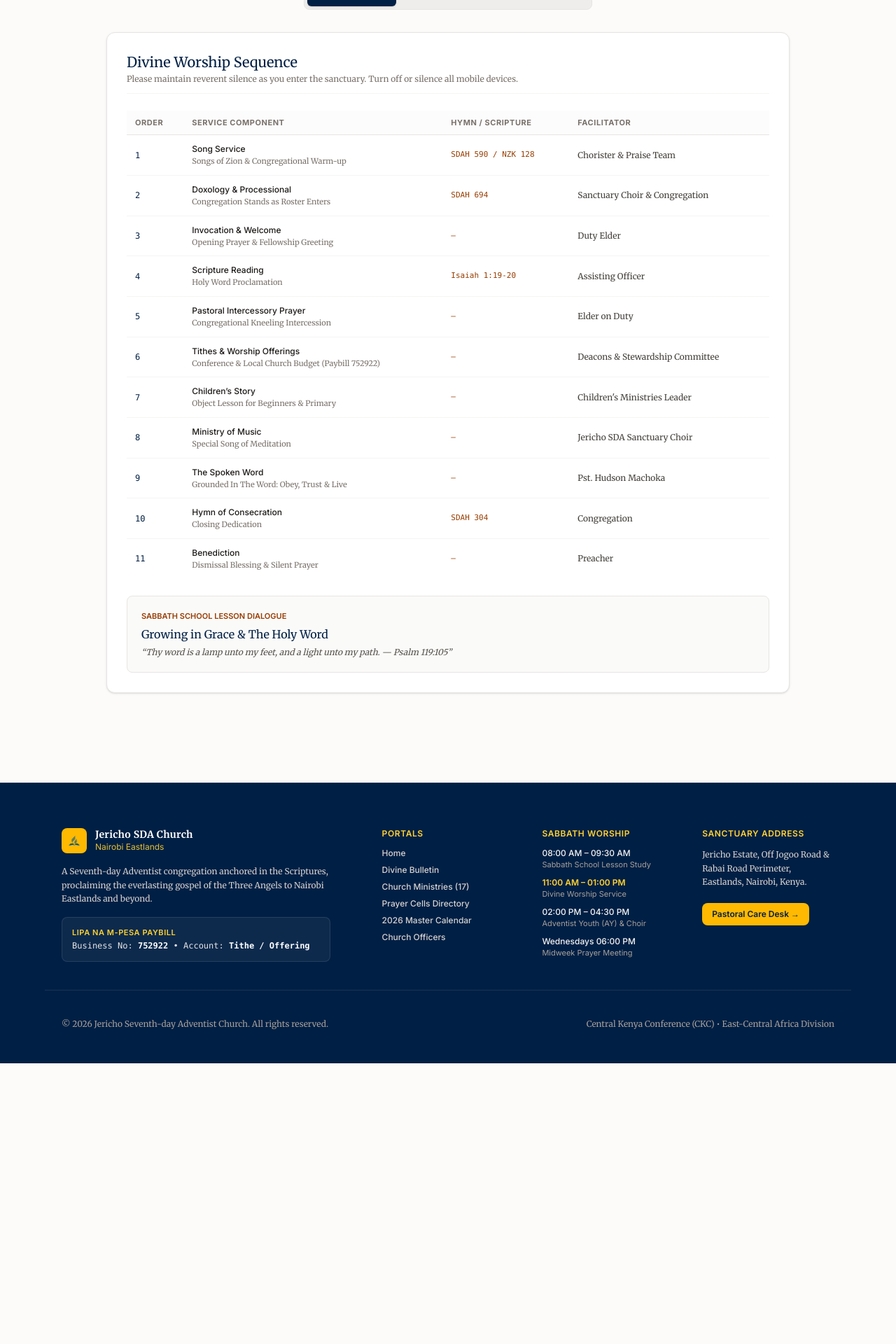
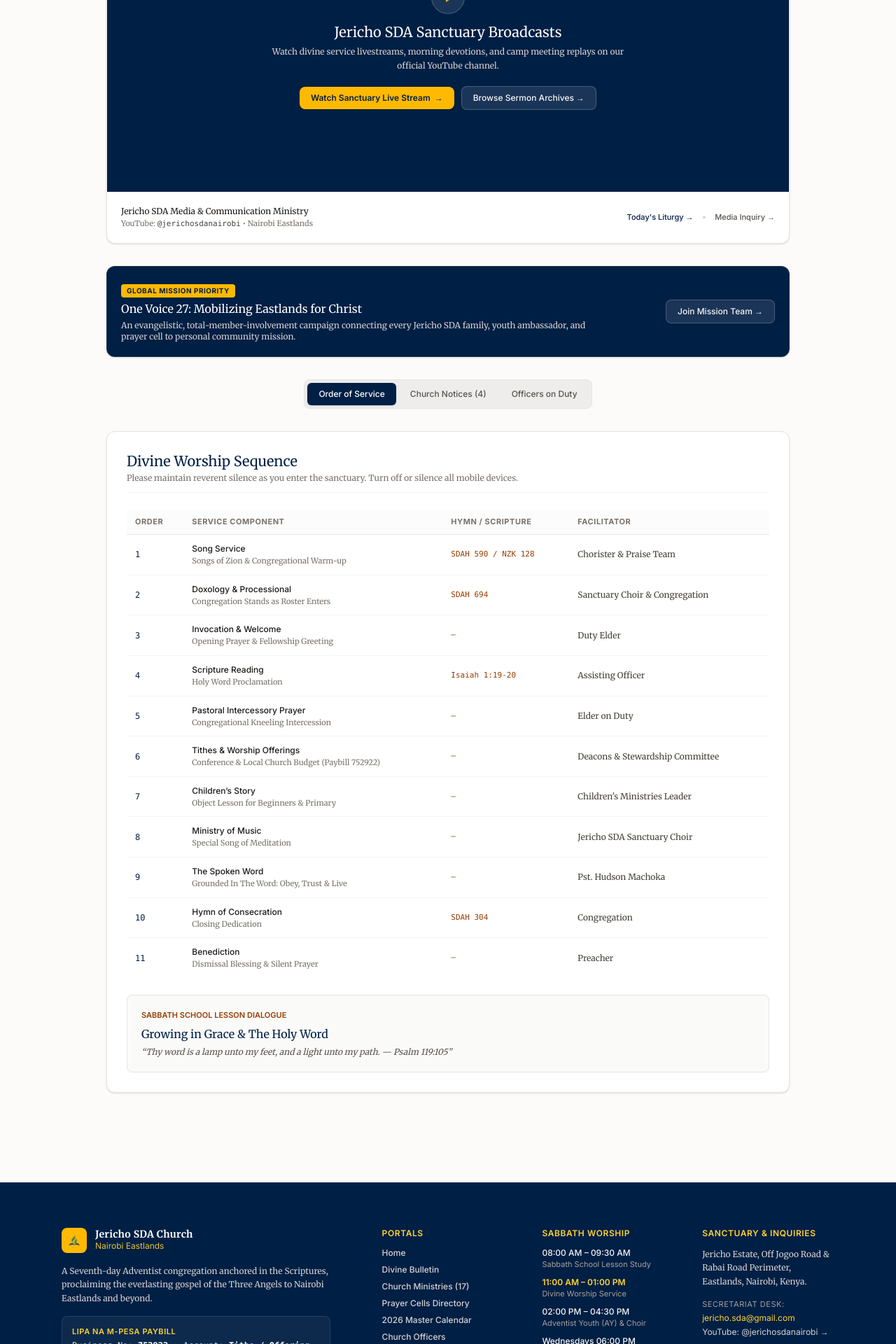
Before and after one commit to JeremyOsuo/jericho-sda-web, a Next.js app: page /bulletin in a window 1280 px wide. Shown: the part 820-2740 px from the top of the page at 70% size. Before the commit the page ends 2339 px from the top, so only its background shows below. Built offline with nearby package versions, Linux system fonts and the light colour scheme.

Commit message:
Standardize email to jericho.sda@gmail.com and embed @jerichosdanairobi livestream

```diff
--- a/app/bulletin/page.tsx
+++ b/app/bulletin/page.tsx
@@ -3,6 +3,7 @@
 import { useState } from "react";
 import Link from "next/link";
 import AdventistLogo from "../components/AdventistLogo";
+import LiveStreamCard from "../components/LiveStreamCard";
 import {
   currentAnnouncement,
   weeklyBulletin,
@@ -94,6 +95,12 @@
           </div>
         </div>
 
+        {/* Live Broadcast Card */}
+        <LiveStreamCard
+          channelHandle="jerichosdanairobi"
+          channelId="UCrcRFa9oS22hMfwMog9zhVA"
+        />
+
         {/* Priority Mission Banner */}
         {currentAnnouncement.active && (
           <div className="bg-[#001f44] rounded-xl p-5 text-white flex flex-col sm:flex-row items-start sm:items-center justify-between gap-4 shadow-sm border border-white/10">
@@ -117,7 +124,7 @@
           </div>
         )}
 
-        {/* Tab Controls (No Emojis) */}
+        {/* Tab Controls */}
         <div className="flex justify-center">
           <div className="inline-flex p-1 bg-stone-200/60 rounded-lg border border-stone-200 gap-1 flex-wrap justify-center">
             {[
--- a/app/care/page.tsx
+++ b/app/care/page.tsx
@@ -55,8 +55,8 @@
   const [submitted, setSubmitted] = useState(false);
   const [copiedEmail, setCopiedEmail] = useState(false);
 
-  // Active church correspondence inbox (prevents bounce-backs)
-  const activeChurchInbox = "jesdatreasury@gmail.com";
+  // Official church correspondence inbox
+  const activeChurchInbox = "jericho.sda@gmail.com";
 
   const handleSubmit = (e: React.FormEvent) => {
     e.preventDefault();
@@ -65,7 +65,9 @@
       return;
     }
 
-    const emailSubject = encodeURIComponent(`[Pastoral Care Request] ${requestType} - ${formData.fullName}`);
+    const emailSubject = encodeURIComponent(
+      `[Pastoral Care Request] ${requestType} - ${formData.fullName}`
+    );
     const emailBody = encodeURIComponent(
       `JERICHO SDA CHURCH - PASTORAL CARE REQUEST\n\n` +
       `Category: ${requestType}\n` +
@@ -338,7 +340,7 @@
           {/* Right Column: Office Hours & Contacts */}
           <div className="lg:col-span-5 space-y-6">
 
-            {/* Urgent Inquiries Card */}
+            {/* Direct Contact Card */}
             <div className="bg-white rounded-xl p-5 border border-stone-200 shadow-sm space-y-2.5">
               <span className="text-[11px] uppercase tracking-wider font-semibold text-amber-800 block">
                 Direct Contact
@@ -349,8 +351,16 @@
               <p className="text-xs text-stone-600 font-serif leading-relaxed">
                 For hospital visits or emergency pastoral needs, you can connect directly with the church secretariat:
               </p>
-              <div className="text-xs space-y-1 pt-1 text-stone-700 font-sans">
-                <div>Email: <strong className="font-mono">{activeChurchInbox}</strong></div>
+              <div className="text-xs space-y-1.5 pt-1 text-stone-700 font-sans">
+                <div>
+                  Email:{" "}
+                  <a
+                    href={`mailto:${activeChurchInbox}`}
+                    className="font-mono text-[#001f44] font-semibold underline hover:text-amber-800"
+                  >
+                    {activeChurchInbox}
+                  </a>
+                </div>
                 <div>Location: <strong>Sanctuary Office, Jericho Estate</strong></div>
               </div>
             </div>
--- a/app/components/Footer.tsx
+++ b/app/components/Footer.tsx
@@ -76,15 +76,35 @@
           </ul>
         </div>
 
-        {/* Col 4: Sanctuary & Pastoral Care */}
+        {/* Col 4: Sanctuary & Contact */}
         <div className="space-y-3">
           <h3 className="text-xs uppercase font-semibold text-amber-300 tracking-wider font-sans">
-            Sanctuary Address
+            Sanctuary &amp; Inquiries
           </h3>
           <p className="text-xs text-stone-300 font-serif leading-relaxed">
             Jericho Estate, Off Jogoo Road &amp; Rabai Road Perimeter,<br />
             Eastlands, Nairobi, Kenya.
           </p>
+
+          <div className="space-y-1 pt-1 text-xs font-serif">
+            <span className="text-[11px] font-sans uppercase tracking-wider text-stone-400 block">
+              Secretariat Desk:
+            </span>
+            <a
+              href="mailto:jericho.sda@gmail.com"
+              className="text-amber-300 hover:underline block font-sans text-xs"
+            >
+              jericho.sda@gmail.com
+            </a>
+            <a
+              href="https://www.youtube.com/@jerichosdanairobi"
+              target="_blank"
+              rel="noopener noreferrer"
+              className="text-stone-300 hover:text-white block font-sans text-xs"
+            >
+              YouTube: @jerichosdanairobi &rarr;
+            </a>
+          </div>
 
           <div className="pt-2">
             <Link
--- /dev/null
+++ b/app/components/LiveStreamCard.tsx
@@ -0,0 +1,140 @@
+"use client";
+
+import { useState, useEffect } from "react";
+import Link from "next/link";
+import AdventistLogo from "./AdventistLogo";
+
+interface LiveStreamCardProps {
+  channelHandle?: string;
+  channelId?: string;
+}
+
+export default function LiveStreamCard({
+  channelHandle = "jerichosdanairobi",
+  channelId = "UCrcRFa9oS22hMfwMog9zhVA",
+}: LiveStreamCardProps) {
+  const [isSabbathServiceTime, setIsSabbathServiceTime] = useState(false);
+
+  useEffect(() => {
+    const checkSabbathTime = () => {
+      const now = new Date();
+      // Calculate East Africa Time (UTC+3 / Africa/Nairobi)
+      const eatString = now.toLocaleString("en-US", { timeZone: "Africa/Nairobi" });
+      const eatDate = new Date(eatString);
+
+      const dayOfWeek = eatDate.getDay(); // 6 = Saturday (Sabbath)
+      const hours = eatDate.getHours();
+      const minutes = eatDate.getMinutes();
+      const totalMinutes = hours * 60 + minutes;
+
+      // Sabbath Divine Worship window: 08:30 AM (510 min) to 01:00 PM (780 min)
+      const isDuringService = dayOfWeek === 6 && totalMinutes >= 510 && totalMinutes <= 780;
+      setIsSabbathServiceTime(isDuringService);
+    };
+
+    checkSabbathTime();
+    const interval = setInterval(checkSabbathTime, 60000);
+    return () => clearInterval(interval);
+  }, []);
+
+  const channelUrl = `https://www.youtube.com/@${channelHandle}`;
+  const liveUrl = `https://www.youtube.com/@${channelHandle}/live`;
+
+  return (
+    <div className="bg-white rounded-xl border border-stone-200 shadow-sm overflow-hidden text-stone-900">
+      {/* Top Status Header */}
+      <div className="px-5 py-3.5 border-b border-stone-100 flex items-center justify-between gap-3 bg-stone-50/70">
+        <div className="flex items-center gap-2">
+          {isSabbathServiceTime ? (
+            <span className="inline-flex items-center gap-1.5 bg-rose-50 text-rose-700 border border-rose-200 text-[10px] font-sans font-semibold uppercase tracking-wider px-2.5 py-0.5 rounded-full">
+              <span className="w-2 h-2 rounded-full bg-rose-600 animate-pulse" />
+              Live Sanctuary Broadcast
+            </span>
+          ) : (
+            <span className="inline-flex items-center gap-1.5 text-stone-500 text-[10px] font-sans font-medium uppercase tracking-wider">
+              <AdventistLogo className="w-3.5 h-3.5 text-amber-800" />
+              Divine Worship Stream
+            </span>
+          )}
+        </div>
+
+        <span className="text-[11px] text-stone-500 font-serif">
+          Sabbaths &bull; 08:30 AM &ndash; 01:00 PM EAT
+        </span>
+      </div>
+
+      {/* Visual Facade & Channel Hero */}
+      <div className="relative aspect-video sm:aspect-[21/9] bg-[#001f44] text-white flex items-center justify-center p-6 text-center">
+        <div className="space-y-3 max-w-lg">
+          <div className="w-12 h-12 rounded-full bg-white/10 border border-white/20 flex items-center justify-center mx-auto text-amber-400">
+            <svg className="w-6 h-6 ml-0.5" fill="currentColor" viewBox="0 0 24 24">
+              <path d="M8 5v14l11-7z" />
+            </svg>
+          </div>
+
+          <div className="space-y-1">
+            <h3 className="font-serif text-lg sm:text-xl text-stone-50">
+              {isSabbathServiceTime
+                ? "Sabbath Divine Service is Live"
+                : "Jericho SDA Sanctuary Broadcasts"}
+            </h3>
+            <p className="text-xs text-stone-300 font-serif leading-relaxed">
+              {isSabbathServiceTime
+                ? "Join the sanctuary family online as we worship the Lord in the beauty of holiness."
+                : "Watch divine service livestreams, morning devotions, and camp meeting replays on our official YouTube channel."}
+            </p>
+          </div>
+
+          <div className="pt-2 flex flex-wrap items-center justify-center gap-2.5">
+            <a
+              href={liveUrl}
+              target="_blank"
+              rel="noopener noreferrer"
+              className="bg-amber-400 hover:bg-amber-300 text-[#001f44] font-semibold text-xs px-4 py-2 rounded-lg transition shadow-xs inline-flex items-center gap-1.5"
+            >
+              <span>{isSabbathServiceTime ? "Join Live Stream Now" : "Watch Sanctuary Live Stream"}</span>
+              <span>&rarr;</span>
+            </a>
+
+            <a
+              href={channelUrl}
+              target="_blank"
+              rel="noopener noreferrer"
+              className="bg-white/10 hover:bg-white/15 text-stone-100 border border-white/20 text-xs font-medium px-4 py-2 rounded-lg transition"
+            >
+              Browse Sermon Archives &rarr;
+            </a>
+          </div>
+        </div>
+      </div>
+
+      {/* Footer Info Strip */}
+      <div className="p-4 sm:p-5 flex flex-col sm:flex-row sm:items-center justify-between gap-3 text-xs">
+        <div className="space-y-0.5">
+          <h4 className="font-serif font-medium text-stone-900">
+            Jericho SDA Media &amp; Communication Ministry
+          </h4>
+          <p className="text-stone-500 font-serif text-[11px]">
+            YouTube: <span className="font-mono text-stone-700">@jerichosdanairobi</span> &bull; Nairobi Eastlands
+          </p>
+        </div>
+
+        <div className="flex items-center gap-3 shrink-0">
+          <Link
+            href="/bulletin"
+            className="text-[#001f44] font-medium hover:underline text-[11px]"
+          >
+            Today&apos;s Liturgy &rarr;
+          </Link>
+          <span className="text-stone-300">&bull;</span>
+          <a
+            href="mailto:jericho.sda@gmail.com"
+            className="text-stone-600 hover:text-stone-900 font-medium text-[11px]"
+          >
+            Media Inquiry &rarr;
+          </a>
+        </div>
+      </div>
+    </div>
+  );
+}
--- a/app/giving/page.tsx
+++ b/app/giving/page.tsx
@@ -33,6 +33,8 @@
     cause: "Church Building / Renovation",
   });
   const [pledgeStatus, setPledgeStatus] = useState<"idle" | "submitting" | "success" | "error">("idle");
+
+  const churchEmail = "jericho.sda@gmail.com";
 
   const handleGrossChange = (val: string) => {
     setGrossIncome(val);
@@ -453,8 +455,16 @@
               <p className="text-xs text-stone-500 font-serif leading-relaxed">
                 For tithe receipts, bank wire transfers, or queries, contact the treasury team:
               </p>
-              <div className="text-xs text-stone-700 space-y-0.5 pt-1">
-                <div>Email: <strong className="font-mono">jesdatreasury@gmail.com</strong></div>
+              <div className="text-xs text-stone-700 space-y-1 pt-1 font-sans">
+                <div>
+                  Email:{" "}
+                  <a
+                    href={`mailto:${churchEmail}?subject=Tithe%20%2F%20Offering%20Inquiry`}
+                    className="font-mono text-[#001f44] font-semibold underline hover:text-amber-800"
+                  >
+                    {churchEmail}
+                  </a>
+                </div>
                 <div>Office: <strong>Sabbaths after Divine Service</strong></div>
               </div>
               <div className="pt-2">
```
